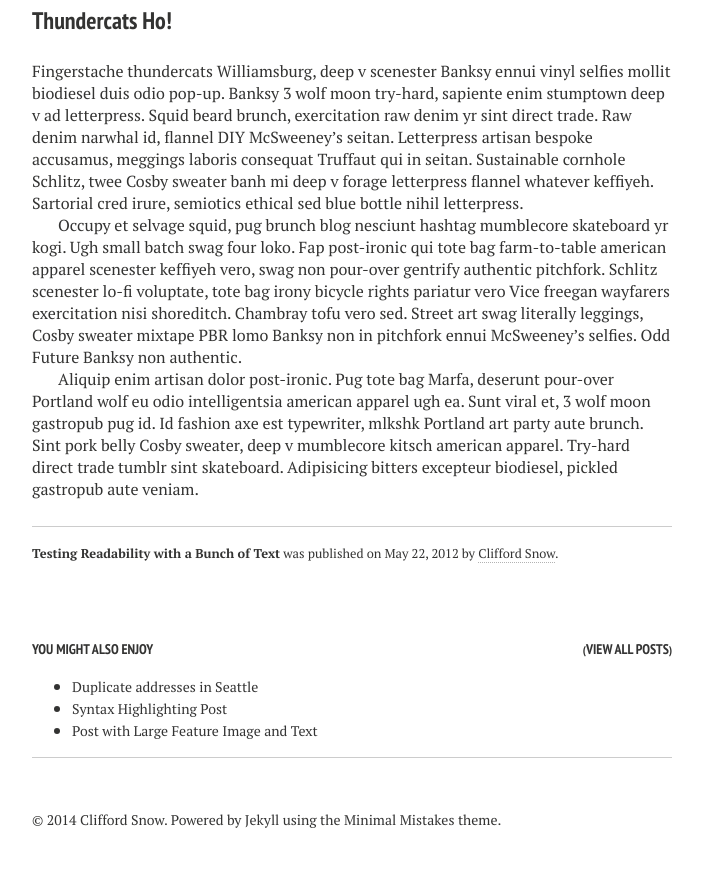
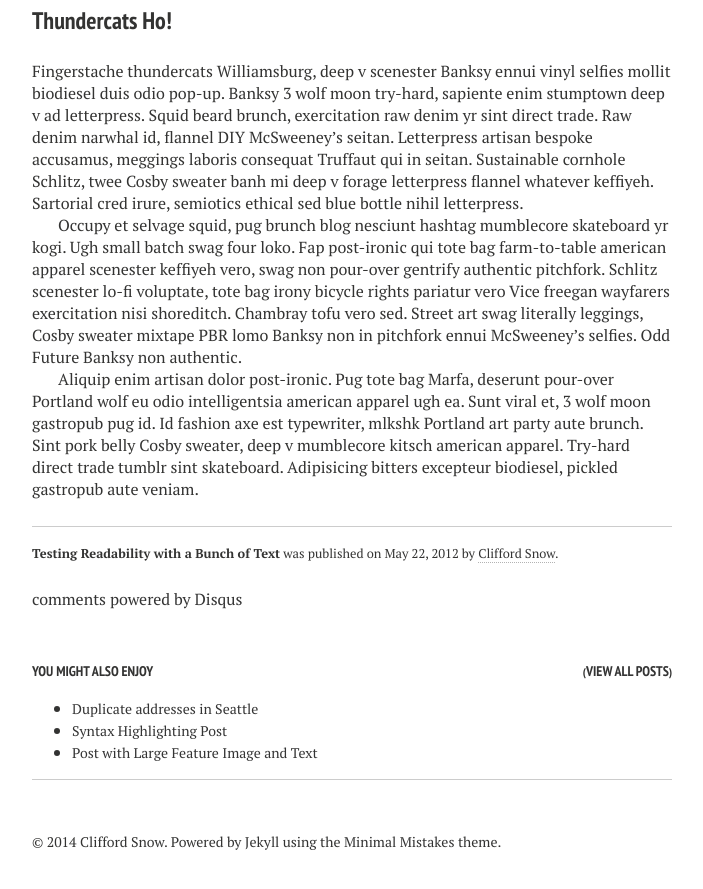
Before and after one commit to cliffordsnow/cliffordsnow.github.io, a Jekyll site: the page built from _posts/2012-05-22-readability-post.md, in a window 1280 px wide and 900 px high, scrolled down 1727 px. Shown: the top 889 px of the window, without its empty margins (288-991 px from the left). Built offline with Jekyll 4.4.1, drawn with Linux system fonts in a browser that asks for light colours; nearby versions of some CDN libraries; comment, search, counter and statistics services are not loaded; some of the changed lines change nothing that is shown.

Commit message:
added disqus comments to blog

```diff
--- a/_config.yml
+++ b/_config.yml
@@ -1,7 +1,7 @@
 title:            OSM Seattle
 tagline:          OpenStreetMap
 description:      Playing with all things OSM
-disqus_shortname: disqus_SV1lfve409
+disqus_shortname: wwwsnowandsnowus
 # Your site's domain goes here. Leave localhost server or blank when working locally.
 url:              http://www.snowandsnow.us
 
--- a/_layouts/post.html
+++ b/_layouts/post.html
@@ -37,9 +37,24 @@
         <p class="byline"><strong>{{ page.title }}</strong> was published on <time datetime="{{ page.date | date_to_xmlschema }}">{{ page.date | date: "%B %d, %Y" }}</time>{% if page.modified %} and last modified on <time datetime="{{ page.modified | date: "%Y-%m-%d" }}">{{ page.modified | date: "%B %d, %Y" }}</time>{% endif %} by <a href="{{ site.url }}/about" title="About {{ site.owner.name }}">{{ site.owner.name }}</a>.</p>
       </footer>
     </div><!-- /.article-wrap -->
+
+<div id="disqus_thread"></div>
+<script type="text/javascript">
+/* * * CONFIGURATION VARIABLES: EDIT BEFORE PASTING INTO YOUR WEBPAGE * * */
+var disqus_shortname = 'wwwsnowandsnowus'; // required: replace example with your forum shortname
+
+/* * * DON'T EDIT BELOW THIS LINE * * */
+(function() {
+var dsq = document.createElement('script'); dsq.type = 'text/javascript'; dsq.async = true;
+dsq.src = '//' + disqus_shortname + '.disqus.com/embed.js';
+(document.getElementsByTagName('head')[0] || document.getElementsByTagName('body')[0]).appendChild(dsq);
+})();
+</script>
+<noscript>Please enable JavaScript to view the <a href="http://disqus.com/?ref_noscript">comments powered by Disqus.</a></noscript>
+<a href="http://disqus.com" class="dsq-brlink">comments powered by <span class="logo-disqus">Disqus</span></a>
+
   </article>
 </div><!-- /#main -->
-
 <div class="footer-wrap">
   {% if site.related_posts.size > 0 %}<div class="related-articles">
   <h4>You might also enjoy <small class="pull-right">(<a href="{{ site.url }}/posts/">View all posts</a>)</small></h4>
```
Also changed, not shown: 6 other files.
